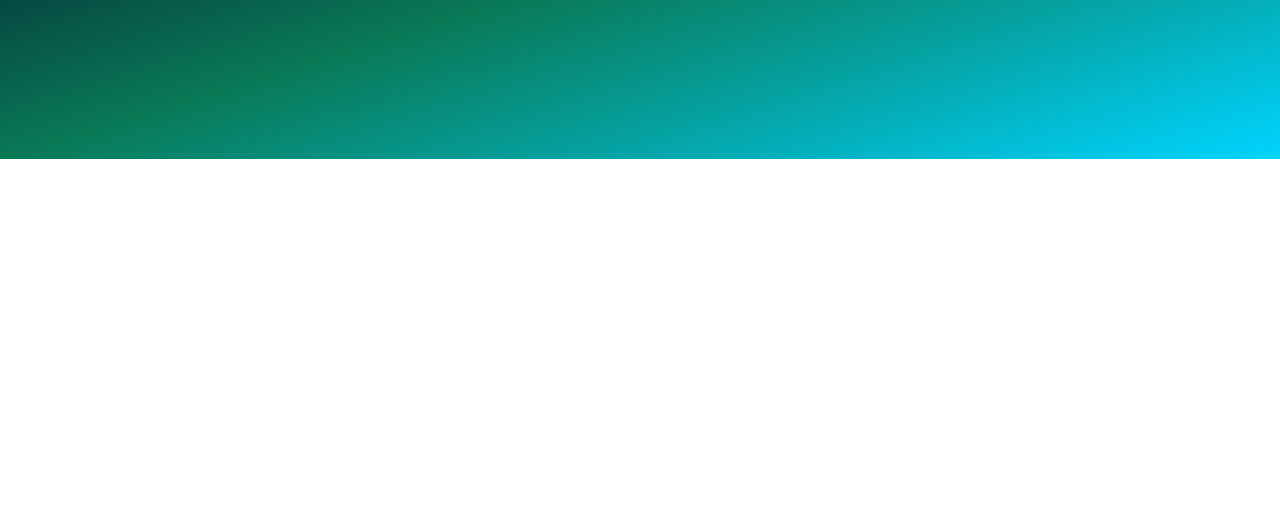
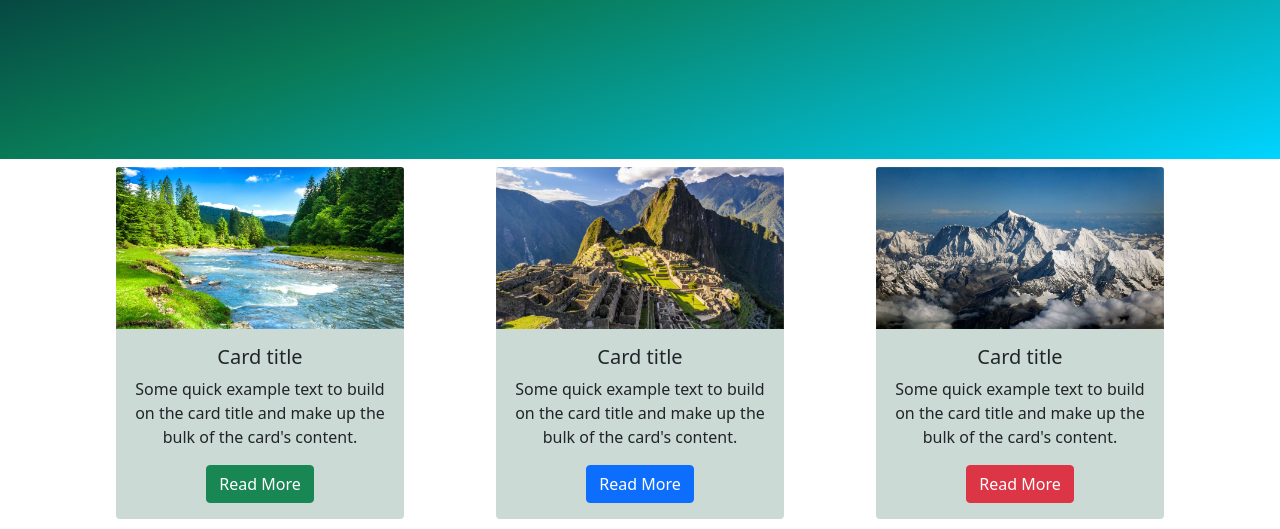
Before and after one commit to MazwinBachi/personal-work-2-withbg, a plain HTML site: page index.html in a window 1280 px wide. Shown: the part 297-826 px from the top of the page. Before the commit the page ends 800 px from the top, so only its background shows below. Drawn offline with nearby package versions, Linux system fonts and the light colour scheme.

Commit message:
completed till first row images

```diff
--- a/index.html
+++ b/index.html
@@ -9,9 +9,11 @@
     <link rel="stylesheet" href="style.css">
 </head>
 <body>
+
+
     <div class="main-div">
-        <div class="row">
-            <div class="col-12">
+        <!-- <div class="row"> -->
+            <div class="col">
             <nav class="navbar navbar-expand-lg navbar-dark bg-dark">
                 <div class="container-fluid">
                   <a class="navbar-brand logo" href="#">Mazwin</a>
@@ -34,22 +36,63 @@
                 </div>
               </nav>
               </div>
-        </div>
-        <div class="preloader-wrapper">
-          <div class="spinner-border text-primary">
-            <span class="visually-hidden">Loading...</span>
-          </div>
-        </div>
+        <!-- </div> -->
 
-        <div class="row">
+
+        <!-- <div class="row"> -->
             <div class="col img-div-one">
                 <div class="divone">
                   <h1>CONQUER</h1>
                   <h4>Nature is our best friend.</h4>
                 </div>
             </div>
+        <!-- </div> -->
+
+        <section>
+          <div class="container">
+            <div class="row mt-2">
+              <div class="col-12 col-sm-12 col-md-6 col-lg-4">
+                <div class="card card-clr" style="width: 18rem;">
+                  <img src="./images/nature-one.jpg" class="card-img-top" alt="...">
+                  <div class="card-body text-center">
+                    <h5 class="card-title text-center">Card title</h5>
+                    <p class="card-text text-center">Some quick example text to build on the card title and make up the bulk of the card's content.</p>
+                    <a href="#" class="btn btn-success">Read More</a>
+                  </div>
+                </div>
+              </div>
+              <div class="col-12 col-sm-12 col-md-6 col-lg-4">
+                <div class="card card-clr" style="width: 18rem;">
+                  <img src="./images/nature-two.jpg" class="card-img-top" alt="...">
+                  <div class="card-body text-center">
+                    <h5 class="card-title text-center">Card title</h5>
+                    <p class="card-text text-center">Some quick example text to build on the card title and make up the bulk of the card's content.</p>
+                    <a href="#" class="btn btn-primary">Read More</a>
+                  </div>
+                </div>
+              </div>
+              <div class="col-12 col-sm-12 col-md-6 col-lg-4">
+                <div class="card card-clr" style="width: 18rem;">
+                  <img src="./images/nature-three.jpg" class="card-img-top" alt="...">
+                  <div class="card-body text-center">
+                    <h5 class="card-title text-center">Card title</h5>
+                    <p class="card-text text-center">Some quick example text to build on the card title and make up the bulk of the card's content.</p>
+                    <a href="#" class="btn btn-danger">Read More</a>
+                  </div>
+                </div>
+              </div>
+            </div>
+          </div>
+        </section>
+
+        <div class="preloader-wrapper">
+          <div class="spinner-border text-primary">
+            <span class="visually-hidden">Loading...</span>
+          </div>
         </div>
     </div>
+
+
 
     <script src="https://cdn.jsdelivr.net/npm/bootstrap@5.0.2/dist/js/bootstrap.bundle.min.js" integrity="sha384-MrcW6ZMFYlzcLA8Nl+NtUVF0sA7MsXsP1UyJoMp4YLEuNSfAP+JcXn/tWtIaxVXM" crossorigin="anonymous"></script>
     <script src="main.js"></script>
--- a/style.css
+++ b/style.css
@@ -49,3 +49,16 @@
     opacity: 0;
     visibility: hidden;
 }
+
+.card {
+    margin: 0 auto; /* Added */
+    float: none; /* Added */
+    margin-bottom: 10px; /* Added */
+}
+.card-clr{
+    background-color: #cbdad4;
+    border: none;
+}
+.card-clr:hover{
+    background-color: #96c2b0;
+}
```
Also changed, not shown: images/imgone.jpg (deleted), images/nature-one.jpg (added), images/nature-three.jpg (added), images/nature-two.jpg (added), main.js (line endings or trailing spaces).
